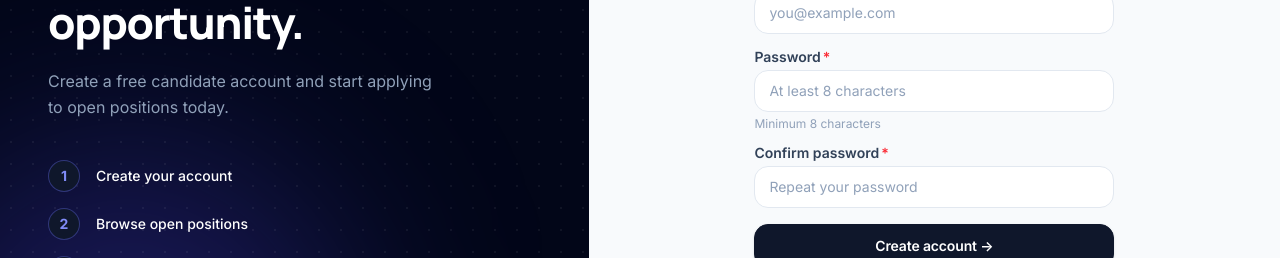
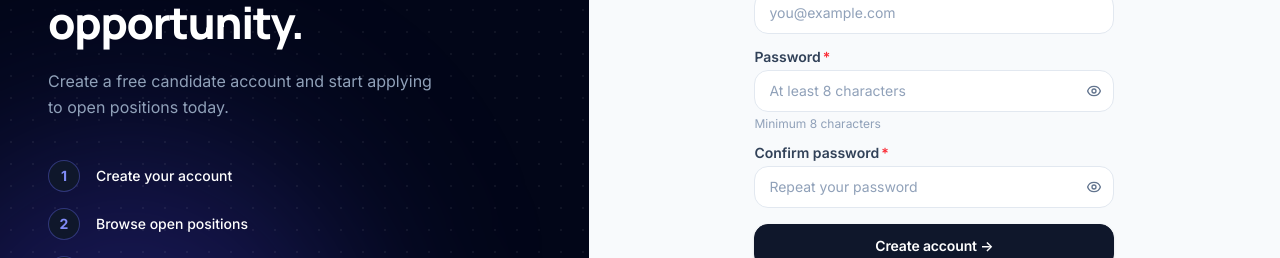
Before and after one commit to KasundiRanaweera/Application_Tracking_System-Frontend, a React (Vite) app: page /register in a window 1280 px wide. Shown: the part 309-567 px from the top of the page. Built offline with nearby package versions, Linux system fonts and the light colour scheme; no server answers.

Commit message:
Implemented the password visibility eye icon for candidate registration

```diff
--- a/src/components/ui/Input.jsx
+++ b/src/components/ui/Input.jsx
@@ -1,3 +1,5 @@
+import { useState } from 'react'
+
 export default function Input({
   label,
   id,
@@ -12,7 +14,11 @@ export default function Input({
   className = '',
   prefix,
   suffix,
+  showPasswordToggle = false,
 }) {
+  const [passwordVisible, setPasswordVisible] = useState(false)
+  const inputType = type === 'password' && passwordVisible ? 'text' : type
+
   const inputClasses = [
     'w-full text-sm text-slate-900 bg-white placeholder-slate-400',
     'border rounded-lg',
@@ -21,6 +27,7 @@ export default function Input({
     'disabled:bg-slate-50 disabled:text-slate-400 disabled:cursor-not-allowed',
     prefix ? 'pl-9 pr-3 py-2.5' : 'px-3.5 py-2.5',
     suffix ? 'pr-9'             : '',
+    showPasswordToggle && type === 'password' ? 'pr-10' : '',
     error
       ? 'border-red-400 focus:ring-red-400/30 focus:border-red-500'
       : 'border-slate-200 hover:border-slate-300',
@@ -49,7 +56,7 @@ export default function Input({
         )}
         <input
           id={id}
-          type={type}
+          type={inputType}
           value={value}
           onChange={onChange}
           placeholder={placeholder}
@@ -62,6 +69,26 @@ export default function Input({
             text-slate-400 text-sm pointer-events-none">
             {suffix}
           </span>
+        )}
+        {showPasswordToggle && type === 'password' && (
+          <button
+            type="button"
+            aria-label={passwordVisible ? 'Hide password' : 'Show password'}
+            className="absolute right-3 top-1/2 -translate-y-1/2
+              text-slate-500 hover:text-slate-700 transition-colors"
+            onClick={() => setPasswordVisible(v => !v)}
+          >
+            {passwordVisible ? (
+              <svg xmlns="http://www.w3.org/2000/svg" className="h-4 w-4" fill="none" viewBox="0 0 24 24" stroke="currentColor">
+                <path strokeLinecap="round" strokeLinejoin="round" strokeWidth="2" d="M13.875 18.825A10.05 10.05 0 0 1 12 19c-4.478 0-8.268-2.943-9.543-7a9.97 9.97 0 0 1 1.84-3.115M6.7 6.7A9.95 9.95 0 0 1 12 5c4.478 0 8.268 2.943 9.543 7a9.97 9.97 0 0 1-1.843 3.115M9.88 9.88a3 3 0 1 0 4.24 4.24M3 3l18 18" />
+              </svg>
+            ) : (
+              <svg xmlns="http://www.w3.org/2000/svg" className="h-4 w-4" fill="none" viewBox="0 0 24 24" stroke="currentColor">
+                <path strokeLinecap="round" strokeLinejoin="round" strokeWidth="2" d="M2.458 12C3.732 7.943 7.523 5 12 5s8.268 2.943 9.542 7C20.268 16.057 16.477 19 12 19s-8.268-2.943-9.542-7z" />
+                <circle cx="12" cy="12" r="3" strokeLinecap="round" strokeLinejoin="round" strokeWidth="2" />
+              </svg>
+            )}
+          </button>
         )}
       </div>
 
--- a/src/pages/RegisterPage.jsx
+++ b/src/pages/RegisterPage.jsx
@@ -157,12 +157,15 @@ export default function RegisterPage() {
               error={errors.password}
               hint="Minimum 8 characters"
               required
+              showPasswordToggle
             />
             <Input
               id="confirmPassword" label="Confirm password" type="password"
               value={form.confirmPassword} onChange={handleChange}
               placeholder="Repeat your password"
-              error={errors.confirmPassword} required
+              error={errors.confirmPassword}
+              required
+              showPasswordToggle
             />
             <Button type="submit" loading={loading} fullWidth size="lg">
               Create account →
```
